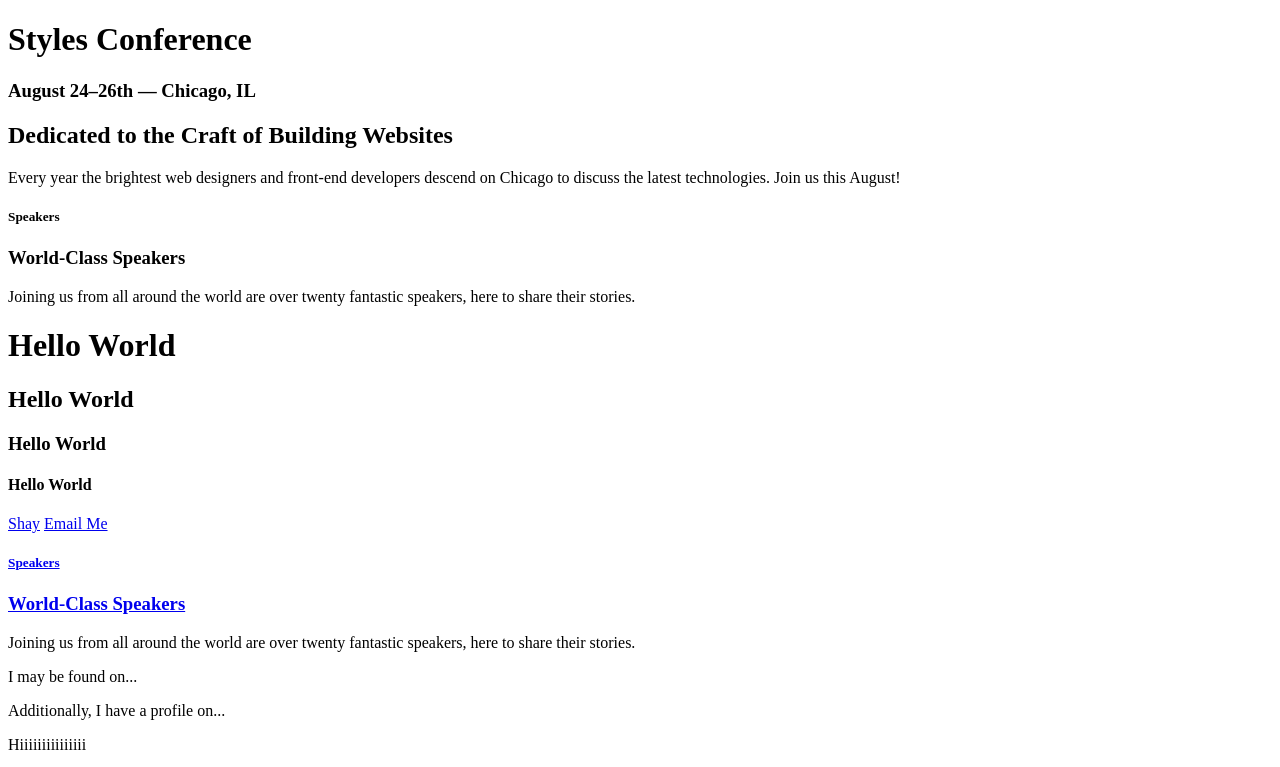
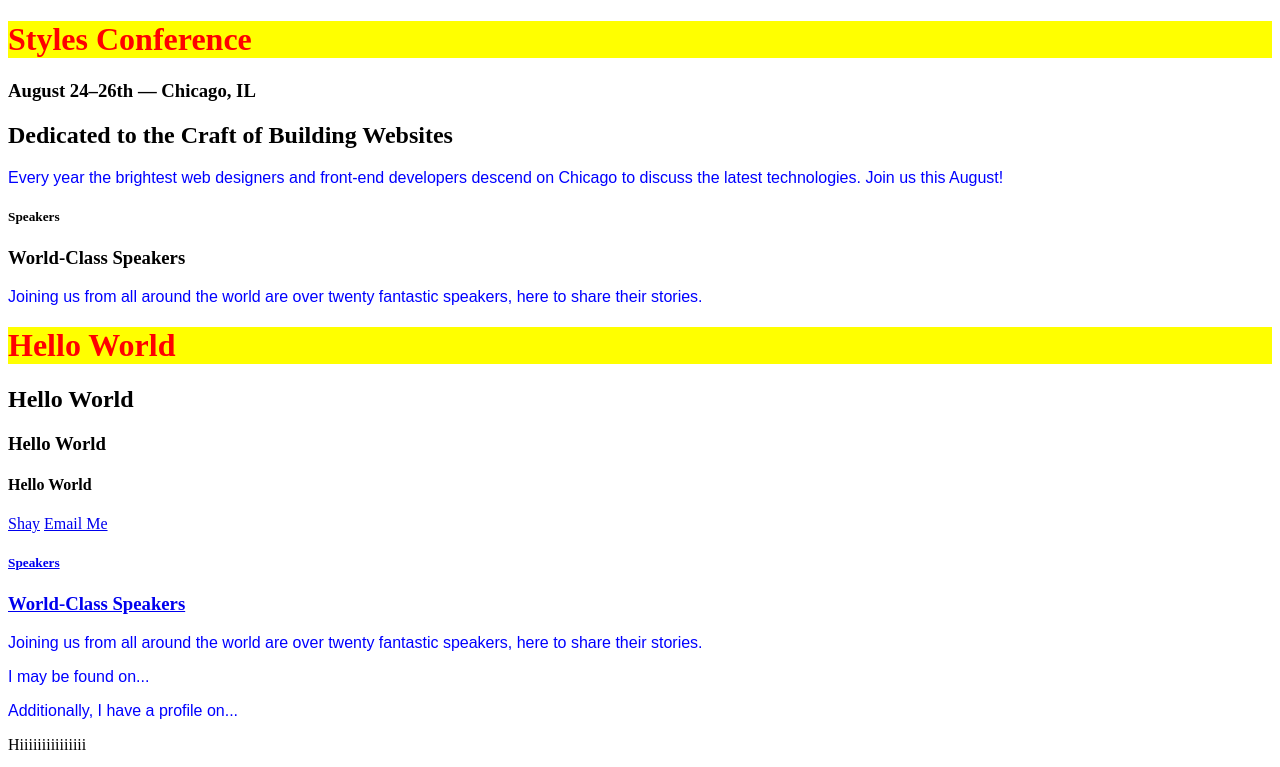
Before and after one commit to TheLabyrinth-IIIT/sample, a plain HTML site: page sample/a.html in a window 1280 px wide. Shown: the top 767 px of the page. Drawn offline with Linux system fonts and the light colour scheme.

Commit message:
Add files via upload

```diff
--- a/sample/a.html
+++ b/sample/a.html
@@ -3,6 +3,7 @@
   <head>
   <meta charset="utf-8">
   <title>My First Page</title>
+  <link rel="stylesheet" href="css\mystyles.css">
   </head>
   <body>
   <header><h1>Styles Conference</h1>
--- /dev/null
+++ b/sample/css/mystyles.css
@@ -0,0 +1,10 @@
+p
+{
+	color:blue;
+	font-family:Arial;
+}
+h1
+{
+	color:red;
+	background-color:yellow;
+}
```
